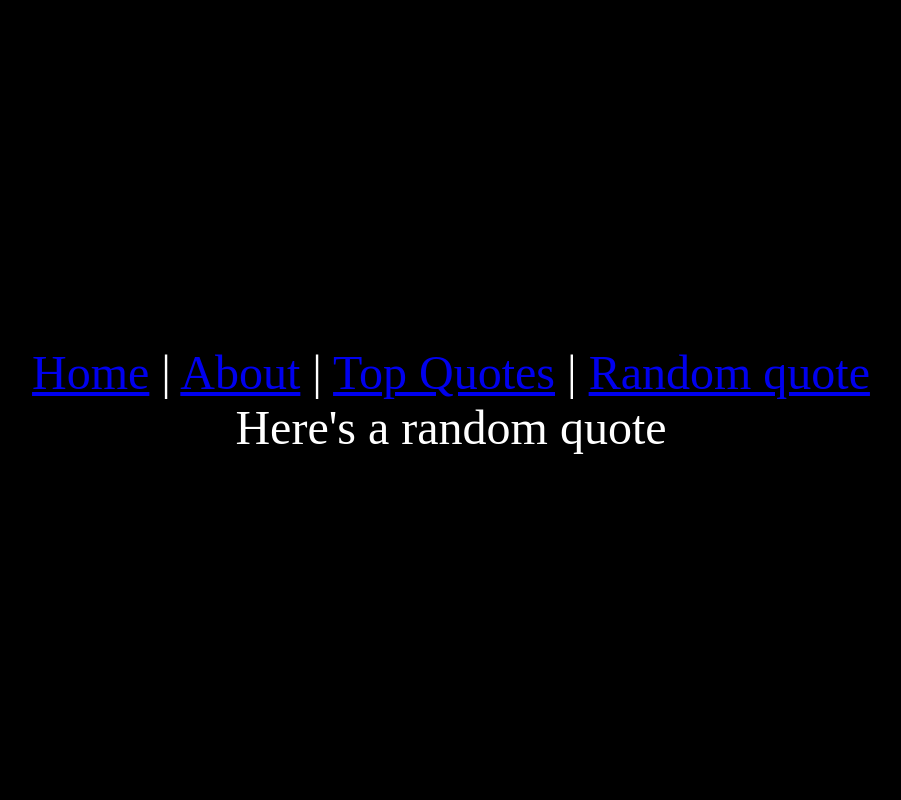
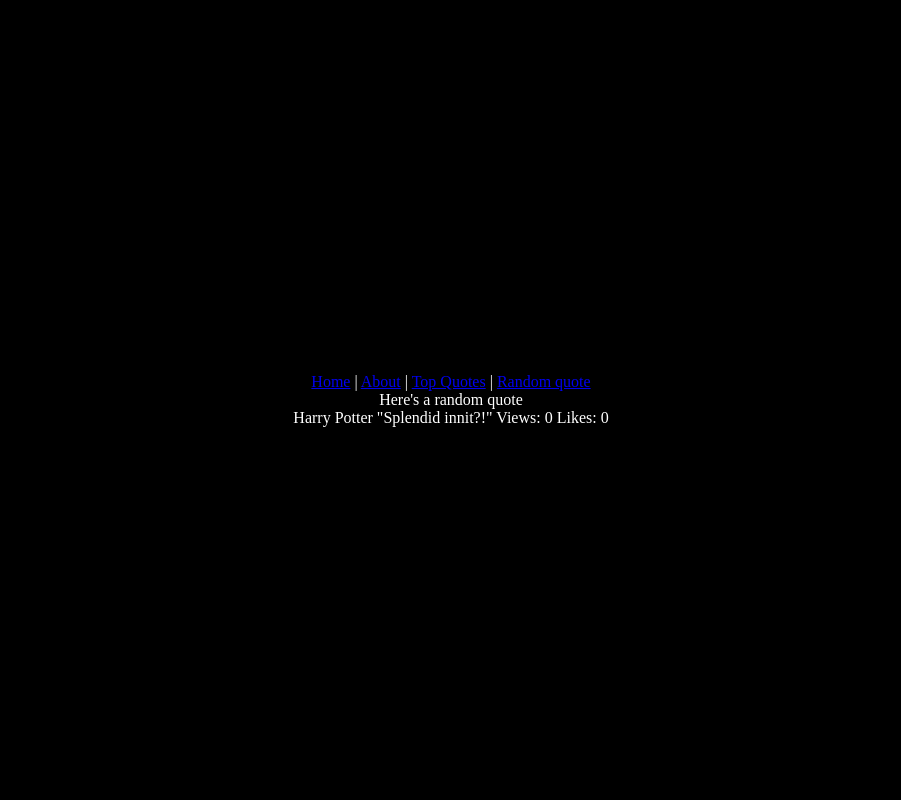
Before and after one commit to deosdaniel/random_quotes_itsolution, a Django app: template quotes/templates/quotes/random_quote.html in a window 1280 px wide. Shown: the whole page, without its empty margins (189-1090 px from the left). Run offline with Django 5.2, Linux system fonts and the light colour scheme; the template is opened without the code that fills it: values that come from a table or form of the project are taken from there, others are empty; data comes from the database, SQL or seed files in the repository; both versions use the stored data as it was after the commit; tables that the repository leaves empty hold one stand-in row (values such as "Sample post").

Commit message:
Add random quote view func to show it

```diff
--- a/quotes/templates/quotes/quotes_list.html
+++ b/quotes/templates/quotes/quotes_list.html
@@ -4,7 +4,7 @@
     Quotes list
 {% endblock %}
 
-{% block content %}
+{% block main %}
     <section>
     <h1>Quotes List</h1>
         {% for quote in quotes%}
--- a/quotes/templates/quotes/random_quote.html
+++ b/quotes/templates/quotes/random_quote.html
@@ -4,6 +4,11 @@
     Random quote
 {% endblock %}
 
-{% block content %}
+{% block main %}
     <p>Here's a random quote</p>
+<span> {{quote.source}}</span>
+<span> "{{ quote.text}}"</span>
+
+<span> Views: {{quote.views}} </span>
+<span> Likes: {{quote.likes}}</span>
 {% endblock %}
--- a/quotes/views.py
+++ b/quotes/views.py
@@ -1,4 +1,6 @@
 from django.shortcuts import render
+from django.template.defaultfilters import random
+
 from .models import Quote
 
 
@@ -14,4 +16,6 @@
 
 
 def random_quote(request):
-    return render(request,'quotes/random_quote.html')
+    q = Quote.objects.order_by('?').first()
+    context = {'quote': q}
+    return render(request,'quotes/random_quote.html', context)
--- a/static/css/style.css
+++ b/static/css/style.css
@@ -10,8 +10,8 @@
     flex-direction: column;
     justify-content: center;
     align-items: center;
-    font-size: 3rem;
-    background-color: #000;
+    font-size: 1rem;
+    background-color: #000000;
     color: white;
 }
 
--- a/templates/layout.html
+++ b/templates/layout.html
@@ -22,7 +22,7 @@
     <a href="/quotes/random_quote">Random quote</a>
   </nav>
   <main>
-    {% block content %}
+    {% block main %}
     {% endblock %}
   </main>
 </body>
```
Also changed, not shown: db.sqlite3.
